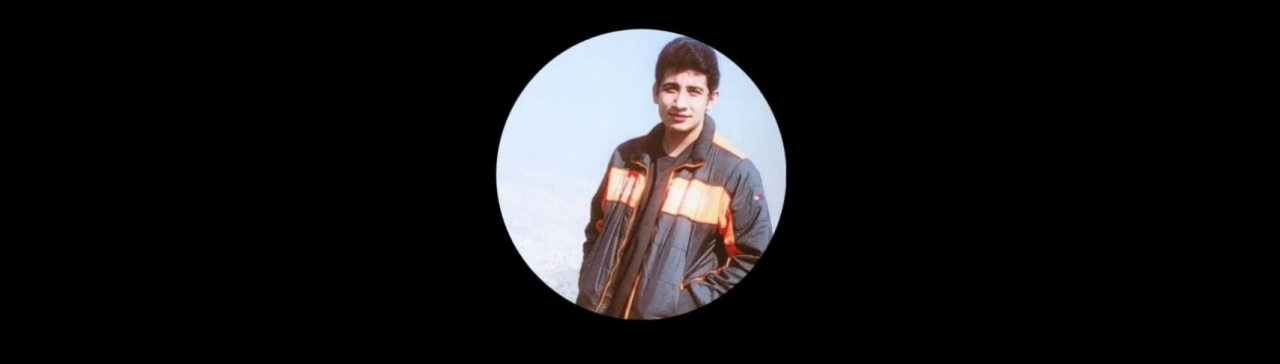
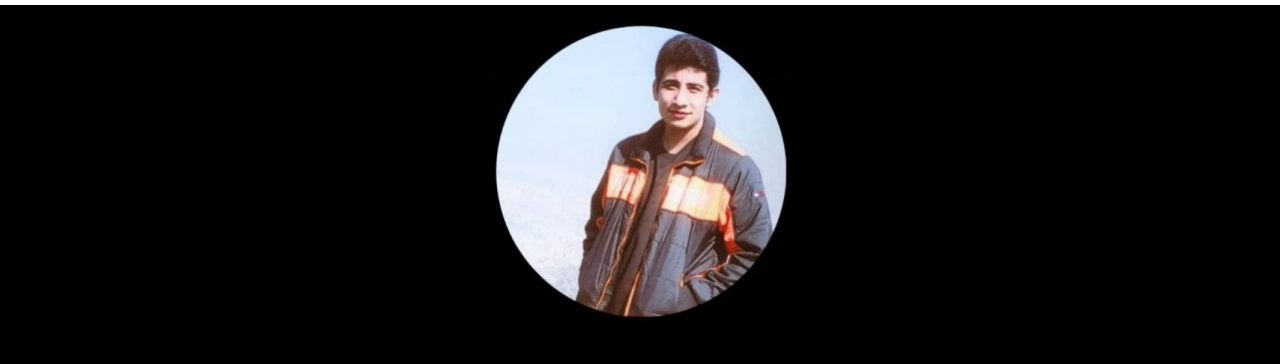
Before and after one commit to erfan-rezaei/rezaeierfan, a plain HTML site: page index.html in a window 1280 px wide. Shown: the top 364 px of the page. Drawn offline with Linux system fonts and the light colour scheme.

Commit message:
update style

```diff
--- a/style.css
+++ b/style.css
@@ -1,9 +1,11 @@
 body {
   background: black;
+  border-top: white 5px solid;
   color: white;
   font-family: "Roboto", sans-serif;
   height: 100vh;
   display: flex;
+  margin: 0;
   flex-direction: column;
   justify-content: center;
 }
```
